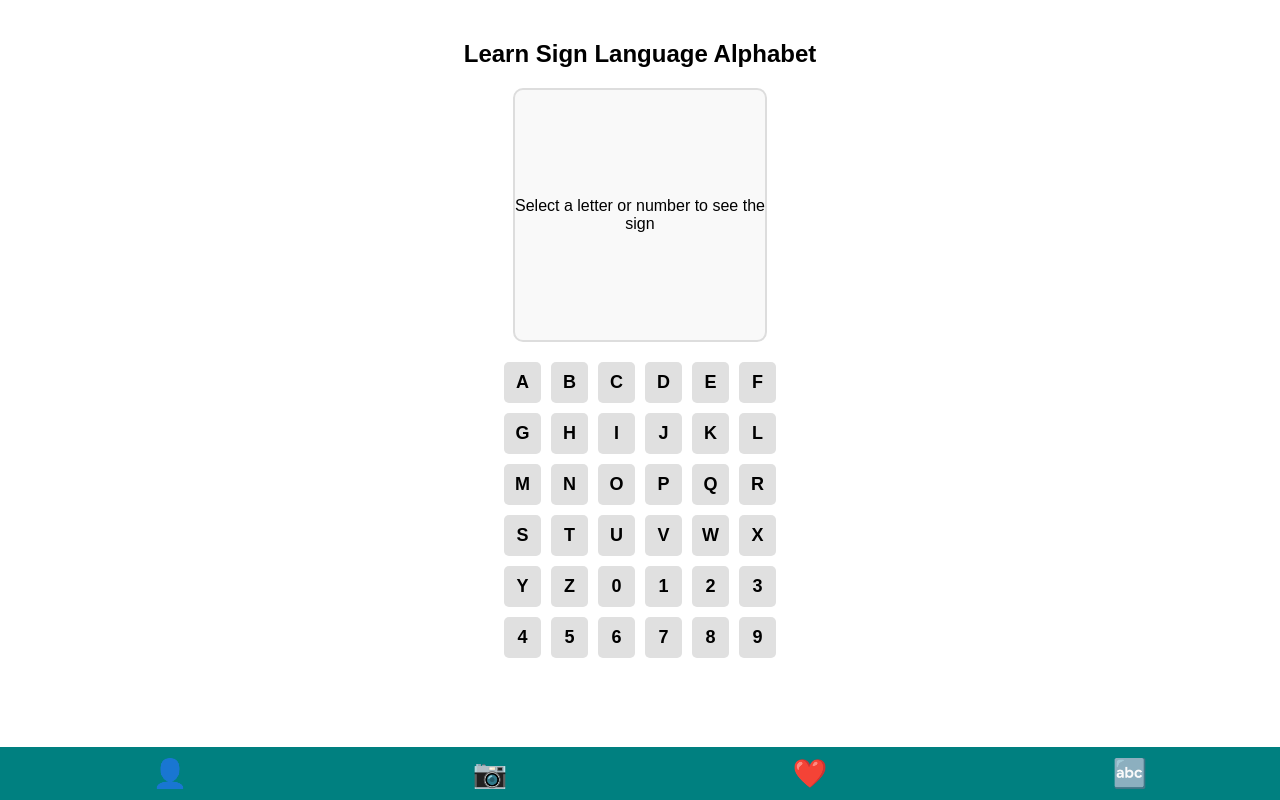
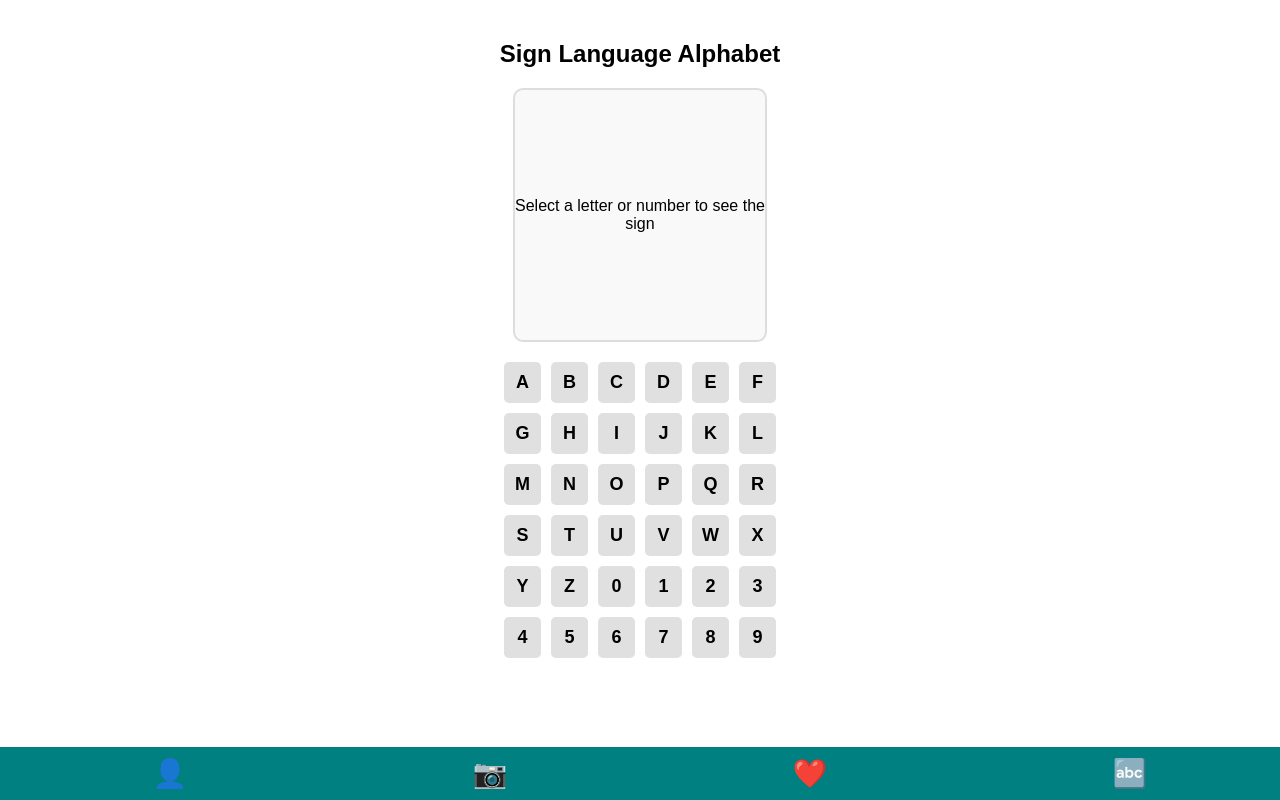
Before and after one commit to LouiseDeeth/Assistive-Technology-using-Raspberry-Pi, a React (Create React App) app in the folder frontend/: page /alphabet in a window 1280 px wide. Built offline with nearby package versions, Linux system fonts and the light colour scheme.

Commit message:
Edit Heading

```diff
--- a/frontend/src/pages/AlphabetPage.js
+++ b/frontend/src/pages/AlphabetPage.js
@@ -49,7 +49,7 @@ function AlphabetPage() {
 
     return (
         <div className="alphabet-page">
-            <h2>Learn Sign Language Alphabet</h2>
+            <h2>Sign Language Alphabet</h2>
 
             {/* Sign Display Section */}
             <div className="sign-display">
```
